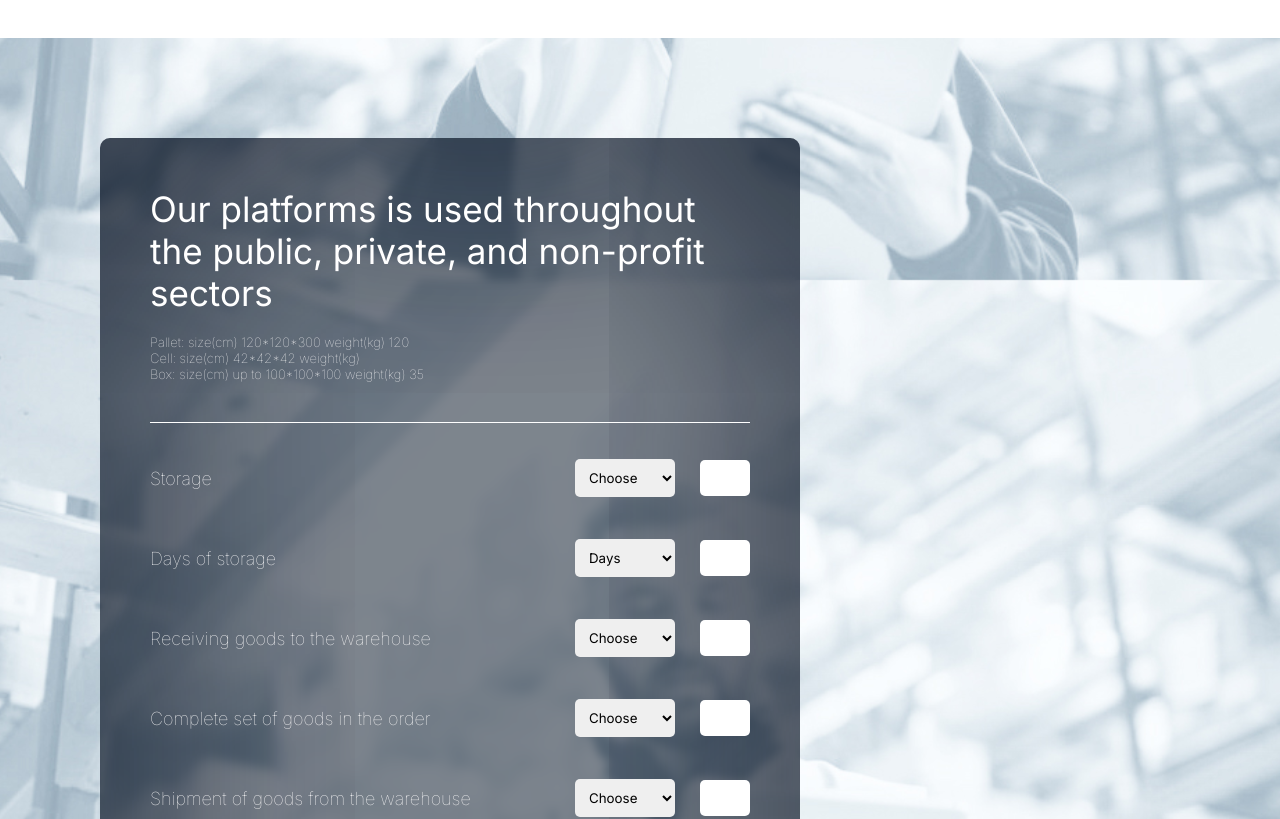
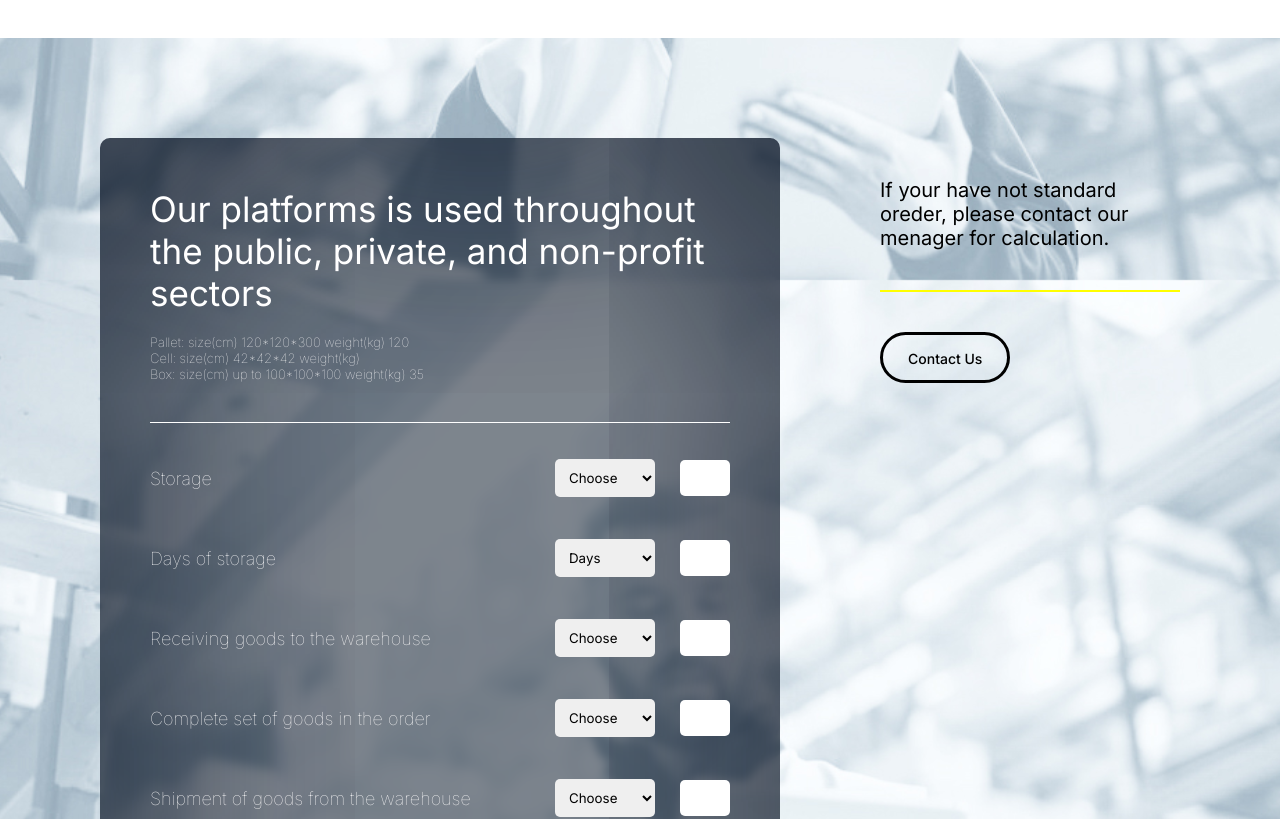
Before and after one commit to OlesyaPastushenko/Warehouse-Company, a Next.js app: page / in a window 1280 px wide. Shown: the part 2120-2939 px from the top of the page. Built offline with nearby package versions, Linux system fonts and the light colour scheme.

Commit message:
section Calc added

```diff
--- a/src/components/secCalc.js
+++ b/src/components/secCalc.js
@@ -2,6 +2,7 @@ import Calculator from "./Calculator"
 export default function Calc () {
     return(
         <div className="section">
+            <div className='calcWrapAll'>
             <div className="frostedGlass">
                 <div className="h3">Our platforms is used throughout the public, private, and non-profit sectors</div>
                 {/* <div className="calcDisc">Lorem ipsum dolor sit amet, consectetur adipiscing elit. Suspendisse varius enim in eros elementum tristique.
@@ -15,6 +16,11 @@ export default function Calc () {
                     <span>0.00 &euro;</span>
                 </div>
             </div>
+            <div className="calcContactWrap">
+            <div className="CalcContact">If your have not standard oreder, please contact our menager for calculation.</div>
+            <button className='btn'><span className='spnBtn1'>Contact Us</span><span className='spnBtn2'>Contact Us</span></button>
+            </div>
+            </div>
         </div>
     )
 }
--- a/src/styles/calc.css
+++ b/src/styles/calc.css
@@ -43,6 +43,7 @@ body {
     justify-content: space-between;
     align-items: center;
     margin: 30px 0px;
+    flex-shrink: 0;
 }
 .sel {
     width: 100px;
@@ -50,6 +51,7 @@ body {
     border-radius: 5px;
     outline: none;
     border: none;
+    margin-right: 20px;
 }
 .inputCalc {
     width: 50px;
@@ -86,3 +88,20 @@ body {
     display: flex;
     justify-content: space-between;
 }
+.calcWrapAll {
+    display: flex;
+}
+.CalcContact {
+    font-size: 20px;
+    border-bottom: 2px solid yellow;
+    height: fit-content;
+    padding-bottom: 40px;
+    margin-bottom: 40px;
+}
+.calcContactWrap {
+    display: flex;
+    flex-direction: column;
+    max-width: 300px;
+    margin-left: 100px;
+    padding: 40px 0px;
+}
--- a/src/styles/navigation.css
+++ b/src/styles/navigation.css
@@ -85,6 +85,7 @@ nav {
 }
 .btn {
    height: 51px;
+   width: fit-content;
    display: flex;
    flex-direction: column;
    background-color: Transparent;
```
